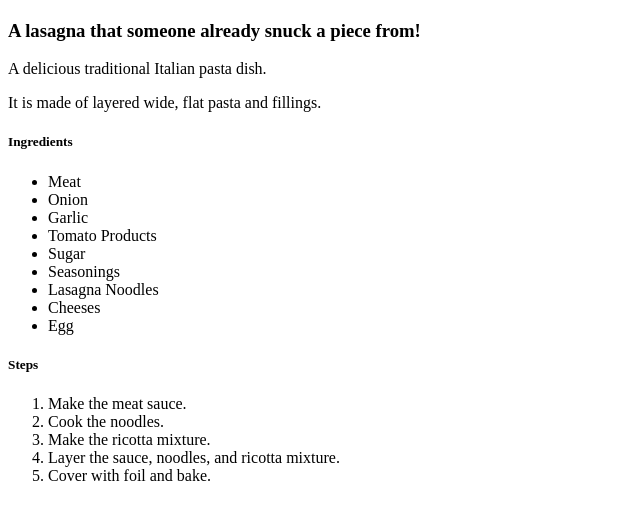
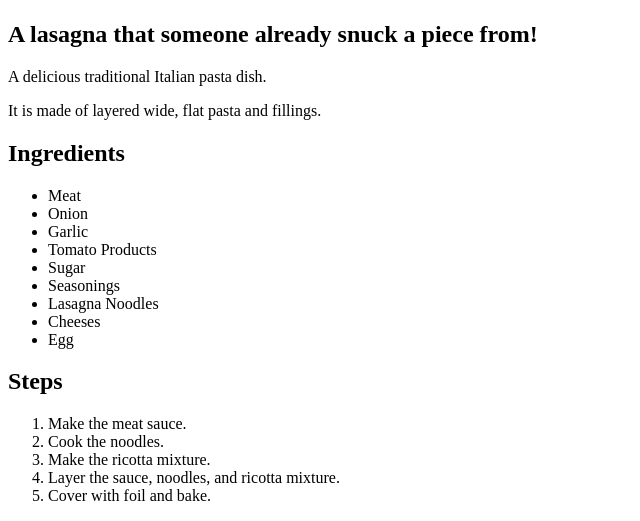
Before and after one commit to HC32/odin-recipes, a plain HTML site: page recipes/lasagna.html in a window 1280 px wide. Shown: the part 383-904 px from the top of the page, without its empty margins (0-640 px from the left). Drawn offline with Linux system fonts and the light colour scheme.

Commit message:
Edit formatting
Replace placeholder link name with recipe's name and changed heading
sizes under the image and for the Ingredients and Steps. The image
heading was a matter of personal preference but the Ingredients and
Steps were smaller than the lists' texts and needed to be changed.

```diff
--- a/recipes/lasagna.html
+++ b/recipes/lasagna.html
@@ -9,10 +9,10 @@
 <body>
     <h1>World's Best Lasagna</h1>
       <img src="https://www.allrecipes.com/thmb/MkKfYU4oim55CLp39DDuNMuyThA=/750x0/filters:no_upscale():max_bytes(150000):strip_icc():format(webp)/23600-worlds-best-lasagna-armag-4x3-1-b24f9ad518d74090bf197828492c64a6.jpg">
-        <h3>A lasagna that someone already snuck a piece from!</h3>
+        <h2>A lasagna that someone already snuck a piece from!</h3>
           <p>A delicious traditional Italian pasta dish.</p>
           <p>It is made of layered wide, flat pasta and fillings.</p>
-    <h5>Ingredients</h5>
+    <h2>Ingredients</h5>
       <ul>
         <li>Meat</li>
         <li>Onion</li>
@@ -24,7 +24,7 @@
         <li>Cheeses</li>
         <li>Egg</li>
       </ul>
-    <h5>Steps</h5>
+    <h2>Steps</h5>
       <ol>
         <li>Make the meat sauce.</li>
         <li>Cook the noodles.</li>
```
Also changed, not shown: index.html (+1 -1 lines).
